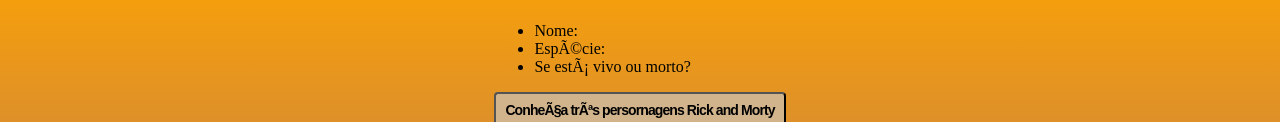
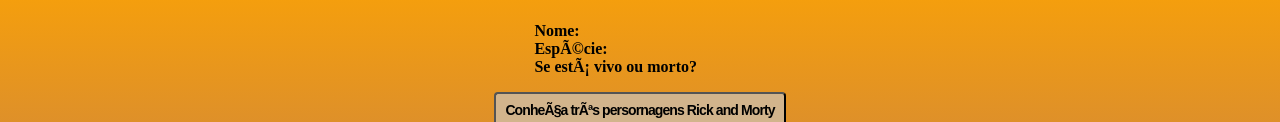
Before and after one commit to rosivanelopes/desafio-rick-and-morty, a plain HTML site: page index.html in a window 1280 px wide. Shown: the part 540-662 px from the top of the page. Drawn offline with Linux system fonts and the light colour scheme.

Commit message:
Implementar estilo para container de detalhes dos personagens

```diff
--- a/index.html
+++ b/index.html
@@ -12,7 +12,7 @@
         <main>
             <section>
                 <img alt="Imagem com o logo Rick and Morty Se tá vivo ou morto?" src="https://www.justwatch.com/images/poster/247615255/s332">
-                <ul>
+                <ul id="detalhes-container">
                     <li>Nome: </li>
                     <li>Espécie: </li>
                     <li>Se está vivo ou morto? </li>
--- a/style.css
+++ b/style.css
@@ -34,6 +34,12 @@ main > section button{
     font-weight: 600;
     letter-spacing: -0.9px;
     line-height: 20px;
+    padding: 6px 9px;
     text-transform: none;
-    padding: 6px 9px;
 }
+
+#detalhes-container {
+    font-weight: bold;
+    list-style-type: none;
+    width: 90%;
+}
```
